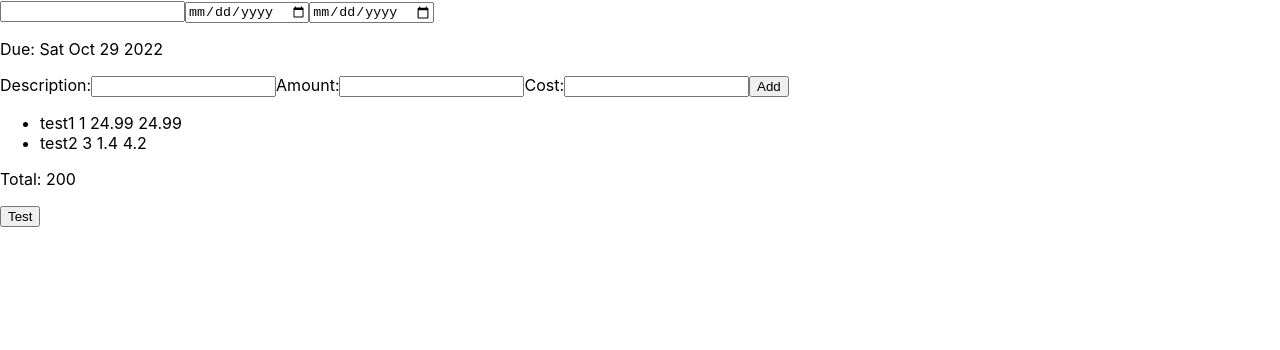
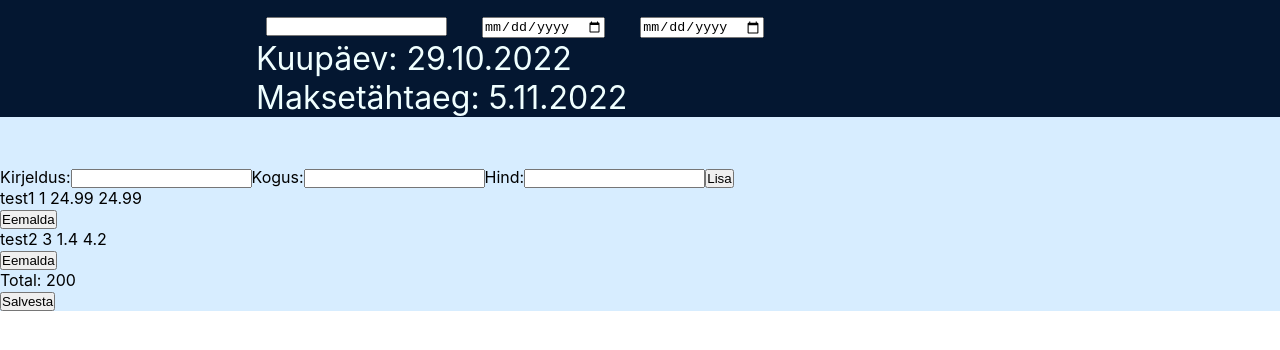
Before and after one commit to Joonasp1/arve-app, a React (Create React App) app: page / in a window 1280 px wide. Shown: the top 350 px of the page. Built offline with nearby package versions, Linux system fonts and the light colour scheme.

Commit message:
entry removal, dynamic total value

```diff
--- /dev/null
+++ b/src/components/Receipt.css
@@ -0,0 +1,22 @@
+*{
+    margin: 0;
+    padding: 0;
+}
+
+.main{
+    background-color: rgb(215, 237, 255);
+}
+
+.rheader{
+    background-color: rgb(4, 23, 49);
+    font-size: 32px;
+    color: azure;
+    padding-left: 20%;
+    padding-right: 20%;
+    margin-bottom: 50px;
+}
+
+.rheader > input{
+    margin-right: 25px;
+    margin-left: 10px;
+}
--- a/src/components/receipt.js
+++ b/src/components/receipt.js
@@ -3,6 +3,7 @@ import Receiptlines from './Receiptlines'
 import Receiptfooter from './Receiptfooter'
 
 import React, { Component } from 'react'
+import './Receipt.css'
 
 export default class receipt extends Component {
 
@@ -24,22 +25,38 @@ setTotal(){
   });
   newTotal = Math.round(newTotal * 100) / 100
   this.setState({total: newTotal.toString()})
-  console.log("CALLED")
 }
 
 addLine(desc, amt, cst) {
   var newIndex = this.state.lines.length + 1;
   var newArray = [...this.state.lines]
   newArray.push({id: newIndex, description: desc, amount: amt, cost: cst})
-  this.setState({lines: newArray})
+  this.setState({lines: newArray}, () => {this.setTotal()})
 }
+
+removeLine(id){
+  console.log(id);
+  var newArray = [...this.state.lines]
+  var toRemove = newArray.findIndex((obj) => obj.id === id)
+  newArray.splice(toRemove,1)
+  var newIndex = 1
+  newArray.forEach(element => {
+    element.id = newIndex
+    newIndex += 1
+  });
+  this.setState({lines: newArray}, () => {this.setTotal()})
+}
+
+  validateFields(){
+    console.log("VALIDATE")
+  }
 
   render() {
     return (
       <div className='receipt'>
         <Receiptheader></Receiptheader>
-        <Receiptlines lines={this.state.lines} addLine={this.addLine.bind(this)}></Receiptlines>
-        <Receiptfooter total={this.state.total} setTotal={this.setTotal.bind(this)}></Receiptfooter>
+        <Receiptlines lines={this.state.lines} addLine={this.addLine.bind(this)} removeLine={this.removeLine.bind(this)}></Receiptlines>
+        <Receiptfooter total={this.state.total} setTotal={this.setTotal.bind(this)} validateFields={this.validateFields.bind(this)}></Receiptfooter>
       </div>
     )
   }
--- a/src/components/receiptfooter.js
+++ b/src/components/receiptfooter.js
@@ -13,7 +13,7 @@ export default class receiptfooter extends Component {
 
       <div className='rfooter'>
         <p>Total: {this.props.total}</p>
-        <button onClick={() => {this.props.setTotal()}}>Test</button>
+        <button onClick={this.props.validateFields}>Salvesta</button>
       </div>
     )
   }
--- a/src/components/receiptheader.js
+++ b/src/components/receiptheader.js
@@ -6,25 +6,32 @@ export default class receiptheader extends Component {
         this.state = {
             date: new Date(),
             due: new Date(),
-            test: "no change"
         }
+        this.state.due = new Date(this.state.due.setDate(this.state.due.getDate()+7))
     }
 
-    changeDue(event) {
+    changeBoth(event) {
         var newdate = new Date(event.target.value)
-        this.setState({date: newdate}, () => {console.log(this.state.date)})
-        this.setState({due: new Date(this.state.due.setDate(newdate.getDate()+7))}, () => {console.log(this.state.due)})
-        this.setState({test: "yes change"});
+        var newdue = new Date(event.target.value)
+        this.setState({date: newdate})
+        newdue = new Date(newdue.setDate(newdate.getDate() + 7))
+        this.setState({due: newdue})
 
+    }
+
+    changeDue(event){
+        var newdue = new Date(event.target.value)
+        this.setState({due: newdue})
     }
 
   render() {
     return (
      <div className='rheader'>
          <input type="text" maxLength="32"></input>
-         <input type="date" onChange={this.changeDue.bind(this)}></input>
-         <input type="date"></input>
-         <p>Due: {this.state.due.toDateString()}</p>
+         <input type="date" value={this.state.date.value} onChange={this.changeBoth.bind(this)} required></input>
+         <input type="date" onChange={this.changeDue.bind(this)} required></input>
+         <p>Kuupäev: {this.state.date.toLocaleDateString('et-ET')}</p>
+         <p>Maksetähtaeg: {this.state.due.toLocaleDateString('et-ET')}</p>
      </div>
    )
   }
--- a/src/components/receiptlines.js
+++ b/src/components/receiptlines.js
@@ -4,11 +4,7 @@ export default class receiptlines extends Component {
     constructor(props){
         super(props)
         this.state = {
-            lines: [
-                {id: 1, description: "test1", amount: 1, cost: 24.99, total: 0},
-                {id: 2, description: "test2", amount: 3, cost: 1.40, total: 0}
-            ],
-            descriptionField: "test",
+            descriptionField: "",
             amountField: 0,
             costField: 0,
         }
@@ -30,16 +26,16 @@ export default class receiptlines extends Component {
     return (
       <div className='rlines'>
         <form>
-            <label>Description:</label>
+            <label>Kirjeldus:</label>
             <input type="text" onChange={this.updateDescription.bind(this)}></input>
-            <label>Amount:</label>
+            <label>Kogus:</label>
             <input type="number" onChange={this.updateAmount.bind(this)}></input>
-            <label>Cost:</label>
+            <label>Hind:</label>
             <input type="number" onChange={this.updateCost.bind(this)}></input>
-            <input type="button" value="Add" onClick={() => {this.props.addLine(this.state.descriptionField, Number(this.state.amountField), Number(this.state.costField))}}></input>
+            <input type="button" value="Lisa" onClick={() => {this.props.addLine(this.state.descriptionField, Number(this.state.amountField), Number(this.state.costField))}}></input>
         </form>
         <ul>
-            {this.props.lines.map(l => (<li key={l.id}>{l.description} {l.amount} {l.cost} {Math.round(l.cost * l.amount * 100) / 100}</li>))}
+            {this.props.lines.map(l => (<div><li key={l.id}>{l.description} {l.amount} {l.cost} {Math.round(l.cost * l.amount * 100) / 100}</li><button onClick={() => {this.props.removeLine(l.id)}}>Eemalda</button></div>))}
         </ul>
       </div>
     )
```
Also changed, not shown: src/App.js (line endings or trailing spaces).
